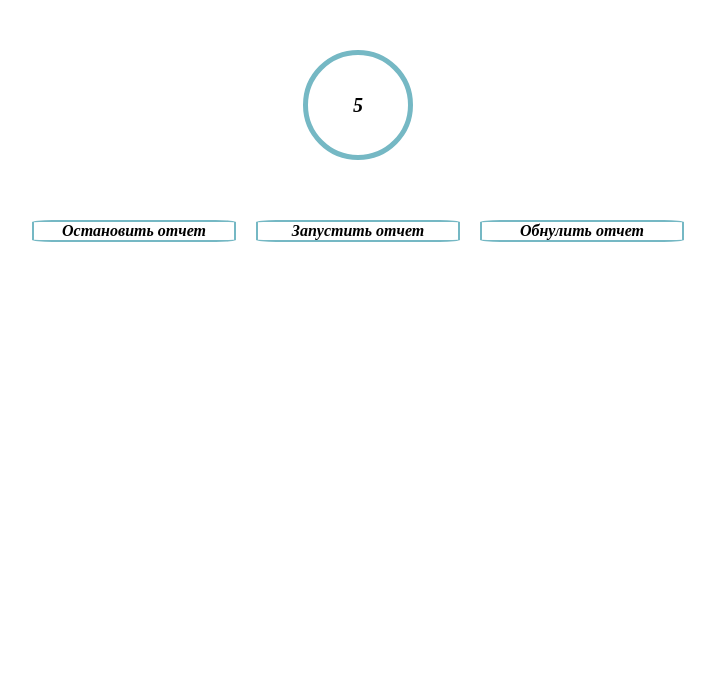
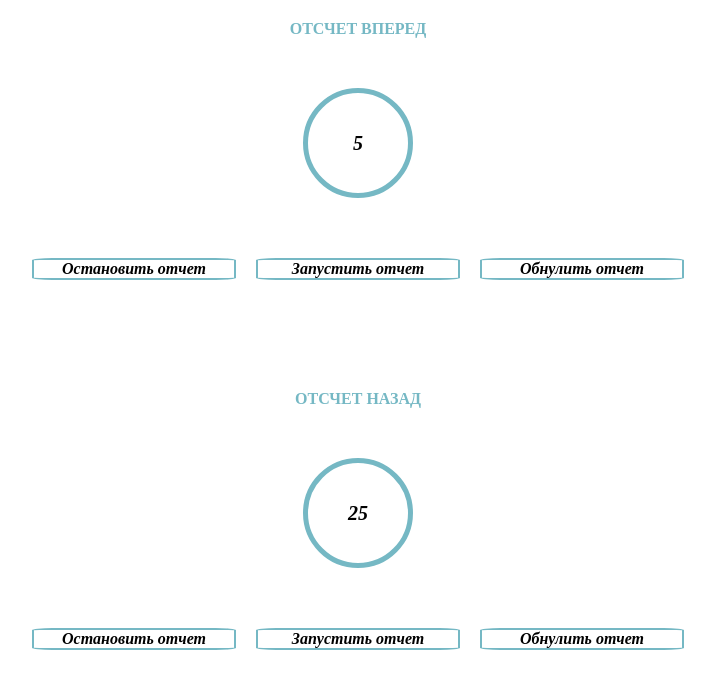
Before and after one commit to mkrnko/makarenko-js-advanced, a plain HTML site: page Homework3/1_Classwork_Homework.html in a window 1280 px wide. Shown: the whole page, without its empty margins (282-997 px from the left). Drawn offline with Linux system fonts and the light colour scheme.

Commit message:
no message

```diff
--- a/Homework3/1_Classwork_Homework.html
+++ b/Homework3/1_Classwork_Homework.html
@@ -5,7 +5,16 @@
     <meta charset="UTF-8">
     <title>Homework</title>
     <style>
-        .timer {
+        .title{
+            color:rgb(117, 184, 196);
+            text-transform: uppercase;
+            font-weight: bold;
+            text-align: center;
+            margin: 20px
+        }
+
+        .timer,
+        .timer2 {
             display: flex;
             align-items: center;
             justify-content: center;
@@ -35,6 +44,7 @@
             display: flex;
             justify-content: center;
             margin-top: 50px;
+            margin-bottom: 100px;
         }
     </style>
 </head>
@@ -44,6 +54,7 @@
 также добавьте кнопки которые останавливают отчет, и запускают его заново и добавьте кнопку
 обнуляющую отcчет. Также попробуйте изменить код так чтобы отсчет начинался с 30 и заканчивался на 1. -->
 
+<div class="title">отсчет вперед</div>
     <div class="timer">
 
     </div>
@@ -51,6 +62,16 @@
         <div class="btn" id="stop" onclick="stopBtn()">Остановить отчет</div>
         <div class="btn" id="start" onclick="startBtn()">Запустить отчет</div>
         <div class="btn" id="reset" onclick="resetBtn()">Обнулить отчет</div>
+    </div>
+
+    <div class="title">отсчет назад</div>
+    <div class="timer2">
+
+    </div>
+    <div class="btn_wrapper">
+        <div class="btn" id="stop2" onclick="stopBtn2()">Остановить отчет</div>
+        <div class="btn" id="start2" onclick="startBtn2()">Запустить отчет</div>
+        <div class="btn" id="reset2" onclick="resetBtn2()">Обнулить отчет</div>
     </div>
 
     <script>
@@ -85,38 +106,38 @@
         };
     </script>
     <!-- отсчет назад -->
-    <!-- <script>
+    <script>
 
-        var timer;
-        var timerX = 30;
-        secStart();
+        var timer2;
+        var timerX2 = 30;
+        secStart2();
 
-        function secStart() {
-            document.querySelector('.timer').innerHTML = timerX;
-            timerX--;
-            if (timerX < 0) {
-                clearTimeout(timer);
+        function secStart2() {
+            document.querySelector('.timer2').innerHTML = timerX2;
+            timerX2--;
+            if (timerX2 < 0) {
+                clearTimeout(timer2);
             }
             else {
-                timer = setTimeout(secStart, 1000);
+                timer2 = setTimeout(secStart2, 1000);
 
             };
         };
 
-        function stopBtn() {
-            clearTimeout(timer);
+        function stopBtn2() {
+            clearTimeout(timer2);
 
         };
 
-        function resetBtn() {
-            timerX = 30;
-            document.querySelector('.timer').innerHTML = timerX;
+        function resetBtn2() {
+            timerX2 = 30;
+            document.querySelector('.timer2').innerHTML = timerX2;
         };
 
-        function startBtn() {
-            secStart();
+        function startBtn2() {
+            secStart2();
         };
-    </script> -->
+    </script>
 </body>
 
 </html>
```
Also changed, not shown: Homework3/2_Classwork_Homewor.html (+1 -0 lines).
